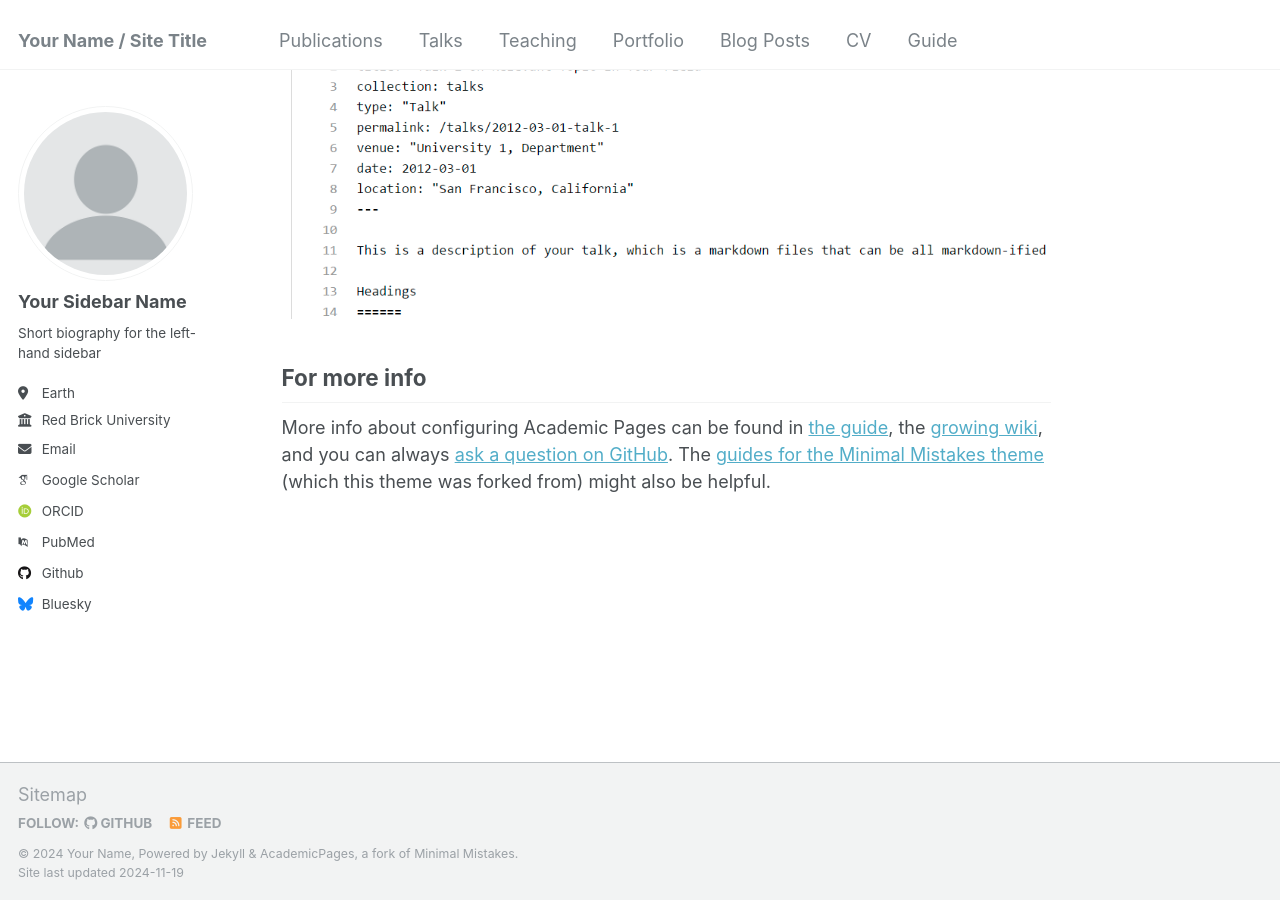
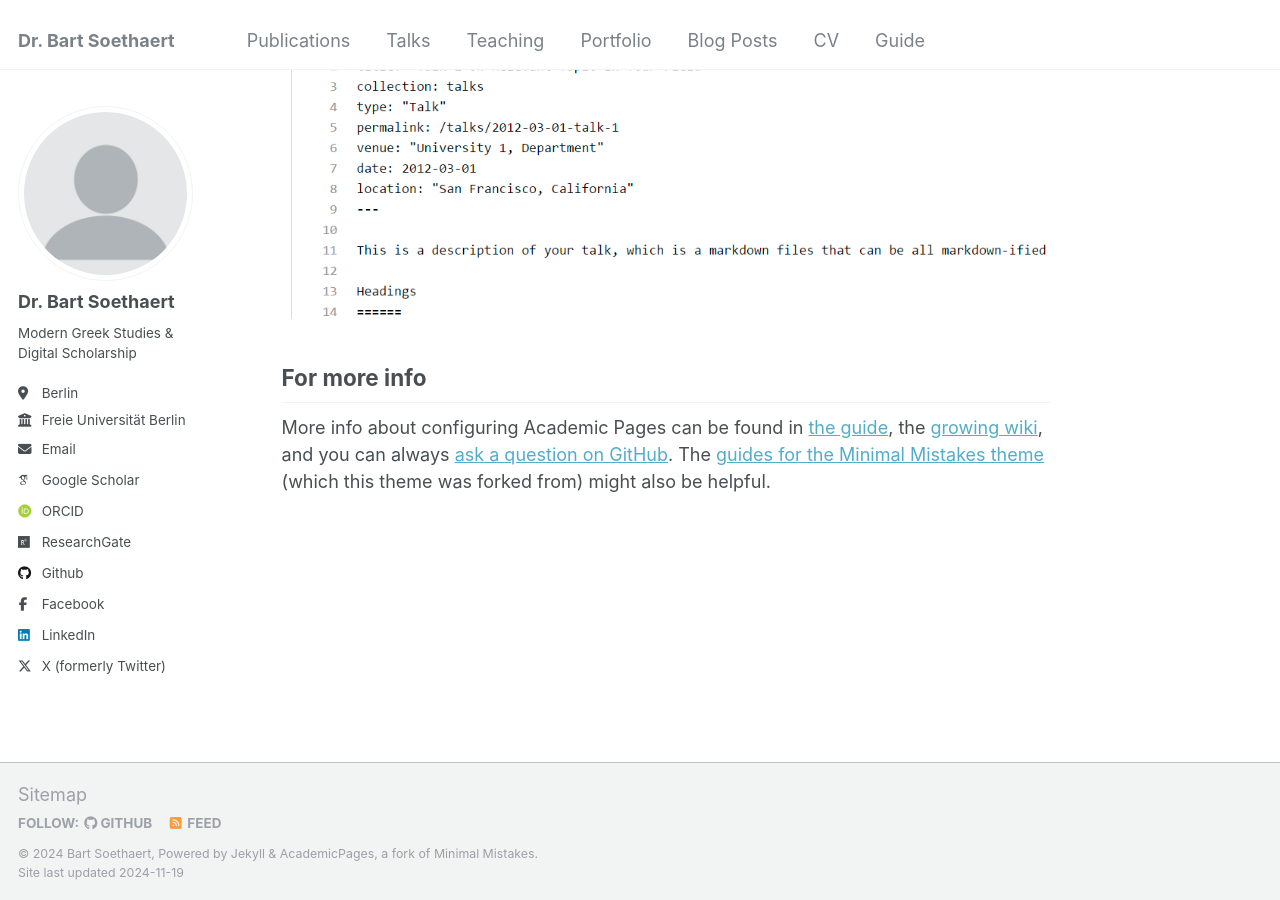
Before and after one commit to bartsoethaert/bartsoethaert.github.io, a Jekyll site: the page built from _pages/about.md, in a window 1280 px wide and 900 px high, scrolled down 2643 px. Built offline with Jekyll 4.4.1, drawn with Linux system fonts in a browser that asks for light colours; some web fonts are replaced.

Commit message:
Update _config.yml

```diff
--- a/_config.yml
+++ b/_config.yml
@@ -8,13 +8,13 @@
 
 # Basic Site Settings
 locale                   : "en-US"
-title                    : "Your Name / Site Title"
+title                    : "Dr. Bart Soethaert"
 title_separator          : "-"
-name                     : &name "Your Name"
+name                     : &name "Bart Soethaert"
 description              : &description "personal description"
-url                      : https://academicpages.github.io # the base hostname & protocol for your site e.g. "https://[your GitHub username].github.io"
+url                      : https://bartsoethaert.github.io # the base hostname & protocol for your site e.g. "https://[your GitHub username].github.io"
 baseurl                  : "" # the subpath of your site, e.g. "/blog"
-repository               : "academicpages/academicpages.github.io"
+repository               : "bartsoethaert.github.io"
 
 # Site Author - The following control what appear as part of the author content on the side bar.
 #               If a field is blank the icon and link will not appear, otherwise it will be shown.
@@ -22,35 +22,35 @@ repository               : "academicpages/academicpages.github.io"
 author:
   # Biographic information
   avatar           : "profile.png"
-  name             : "Your Sidebar Name"
+  name             : "Dr. Bart Soethaert"
   pronouns         : # example: "she/her"
-  bio              : "Short biography for the left-hand sidebar"
-  location         : "Earth"
-  employer         : "Red Brick University"
+  bio              : "Modern Greek Studies & Digital Scholarship"
+  location         : "Berlin"
+  employer         : "Freie Universität Berlin"
   uri              : # URL
-  email            : "none@example.org"
+  email            : "bart.soethaert@fu-berlin.de"
 
   # Academic websites
   arxiv            : # URL - Update with the correct link to your profile
-  googlescholar    : "https://scholar.google.com/citations?user=PS_CX0AAAAAJ"
+  googlescholar    : "https://scholar.google.com/citations?user=_j3GcPAAAAAJhttps://scholar.google.com/citations?user=PS_CX0AAAAAJ"
   impactstory      : # URL
-  orcid            : "http://orcid.org/yourorcidurl"
+  orcid            : "https://orcid.org/0000-0002-3845-605X"
   semantic         : # URL
-  pubmed           : "https://www.ncbi.nlm.nih.gov/pubmed/?term=john+snow"
-  researchgate     : # URL
+  pubmed           : # URL
+  researchgate     : "https://www.researchgate.net/profile/Bart_Soethaert"
   scopus           : # URL
 
   # Repositories and software development
   bitbucket        : # Username - Update with your username on the site
   codepen          : # Username
   dribbble         : # Username
-  github           : "academicpages"
+  github           : "bartsoethaert"
   kaggle           : # Username
   stackoverflow    : # User number or user number and name (i.e., use "1" or "1/jeff-atwood")
 
   # Social media
-  bluesky          : "bsky.app" # Replace this with you Bluesky username
-  facebook         : # Username
+  bluesky          : # Replace this with you Bluesky username
+  facebook         : "bart.soethaert" # Username
   flickr           : # Username
   foursquare       : # Username
   goodreads        : # Username
@@ -58,7 +58,7 @@ author:
   keybase          : # Username
   instagram        : # Username
   lastfm           : # Username
-  linkedin         : # Username
+  linkedin         : "soethaert" # Username
   mastodon         : # URL
   medium           : # URL
   pinterest        : # Username
@@ -66,7 +66,7 @@ author:
   steam            : # Username
   telegram         : # URL
   tumblr           : # Username
-  twitter          : # Username for X / Twitter
+  twitter          : "BSoethaert" # Username for X / Twitter
   vine             : # Username
   weibo            : # Username
   wikipedia        : # Username
```
